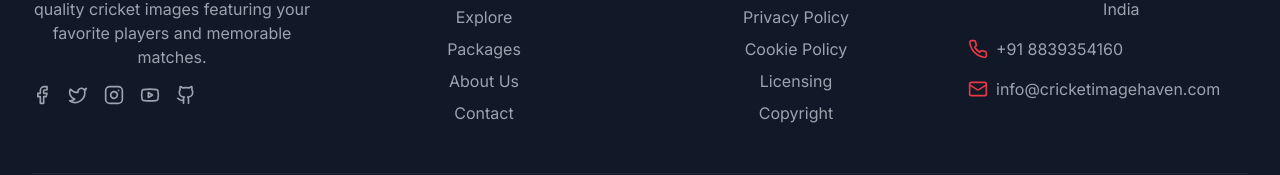
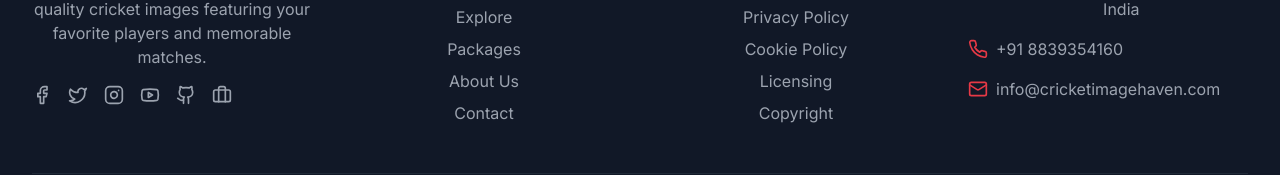
Before and after one commit to Vijaysingh2005/cricket-image-haven, a React (Vite) app: page / in a window 1280 px wide. Shown: the part 4091-4266 px from the top of the page. Built offline with nearby package versions, Linux system fonts and the light colour scheme.

Commit message:
Add portfolio link icon
Add a portfolio link icon to the footer.

```diff
--- a/src/components/Footer.tsx
+++ b/src/components/Footer.tsx
@@ -9,7 +9,8 @@ import {
   Mail,
   Phone,
   MapPin,
-  Github
+  Github,
+  Briefcase
 } from 'lucide-react';
 
 const Footer = () => {
@@ -38,6 +39,9 @@ const Footer = () => {
               </a>
               <a href="https://github.com/Vijaysingh966" target="_blank" rel="noopener noreferrer" className="text-gray-400 hover:text-cricket-red transition-colors">
                 <Github size={20} />
+              </a>
+              <a href="https://vijaysingh-portfolio.netlify.app/" target="_blank" rel="noopener noreferrer" className="text-gray-400 hover:text-cricket-red transition-colors">
+                <Briefcase size={20} />
               </a>
             </div>
           </div>
```
